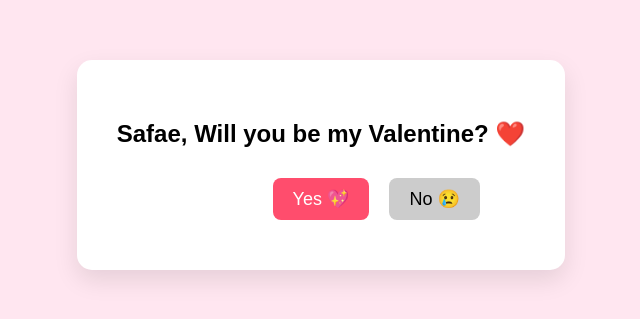
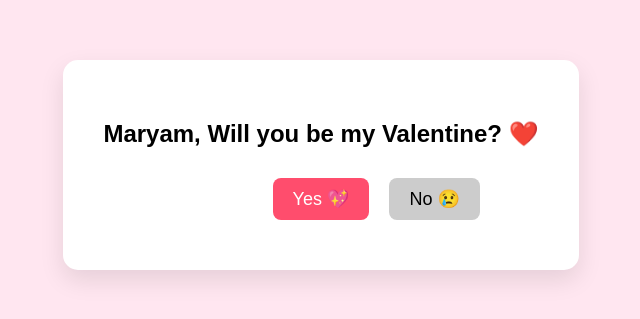
Before and after one commit to anasstl450/valenDay, a plain HTML site: page index.html in a window 1280 px wide. Shown: the part 243-562 px from the top of the page, without its empty margins (319-959 px from the left). Drawn offline with Linux system fonts and the light colour scheme.

Commit message:
Update index.html

```diff
--- a/index.html
+++ b/index.html
@@ -44,7 +44,7 @@
 <body>
 
 <div class="card">
-    <h2>Safae, Will you be my Valentine? ❤️</h2>
+    <h2>Maryam, Will you be my Valentine? ❤️</h2>
     <button id="yesBtn" onclick="goToSuccess()">Yes 💖</button>
     <button id="noBtn">No 😢</button>
 </div>
```
